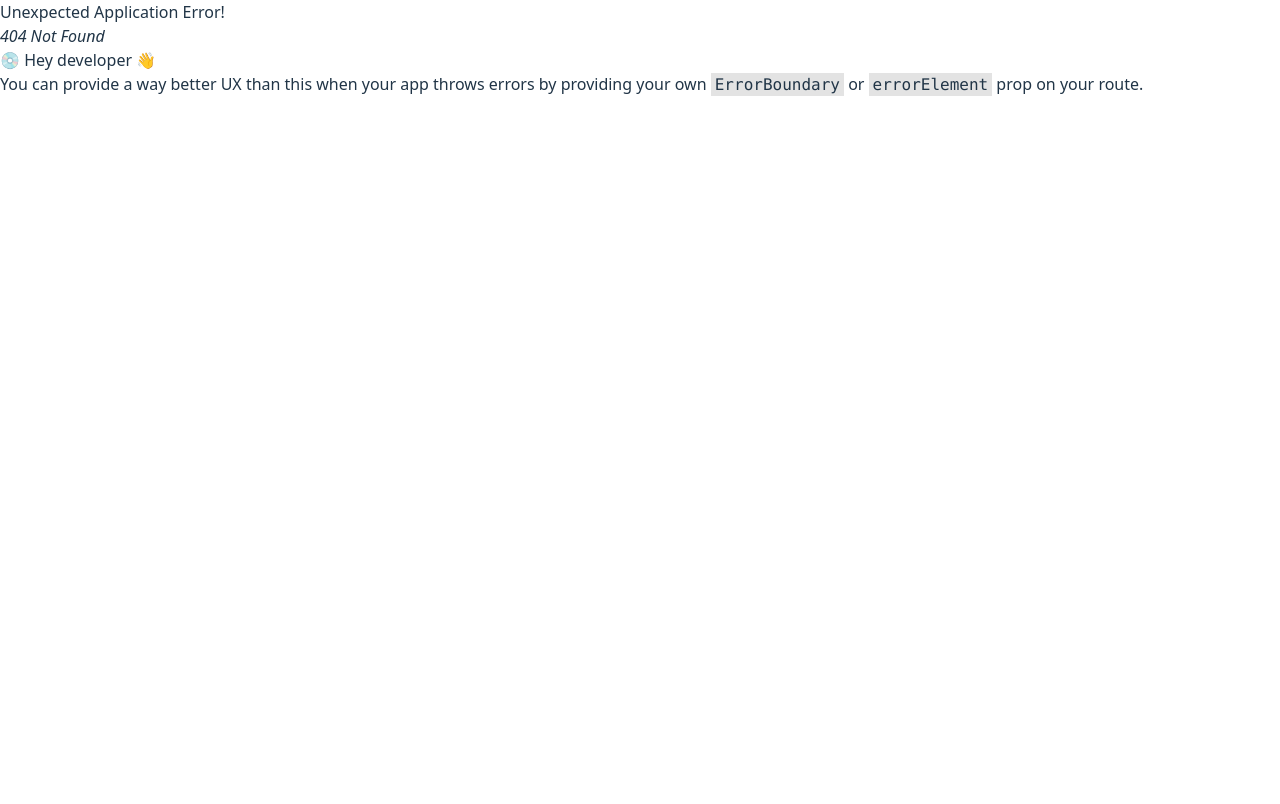
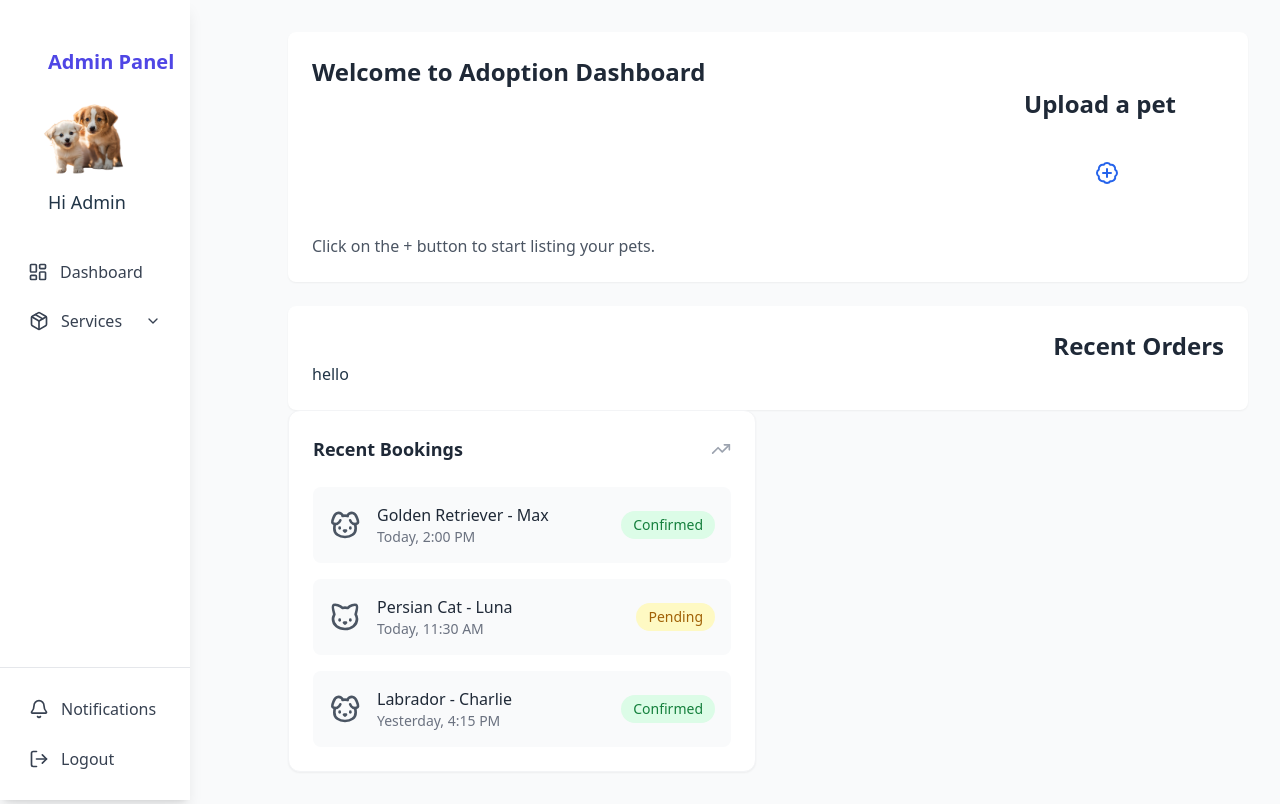
Before and after one commit to anupdangi21/PetSaathi, a React (Vite) app in the folder Frontend/: page /dashboard/adoption in a window 1280 px wide. Before the commit this address had no page. Built offline with nearby package versions, Linux system fonts and the light colour scheme.

Commit message:
analytics added on dashboard

```diff
--- a/Frontend/src/Components/aside.jsx
+++ b/Frontend/src/Components/aside.jsx
@@ -46,7 +46,7 @@ const Aside = () => {
 
         <nav className="mt-8">
           <div className="px-4">
-            <a href="" className="flex items-center space-x-3 text-gray-700 p-3 rounded-lg hover:bg-indigo-50 hover:text-indigo-600 transition-colors">
+            <a href="/dashboard" className="flex items-center space-x-3 text-gray-700 p-3 rounded-lg hover:bg-indigo-50 hover:text-indigo-600 transition-colors">
               <LayoutDashboard size={20} />
               {<span>Dashboard</span>}
             </a>
@@ -68,7 +68,7 @@ const Aside = () => {
                   {services.map((service) => (
                     <a
                       key={service.name}
-                      href="#"
+                      href="/dashboard/adoption"
                       className="flex items-center space-x-3 text-gray-600 p-2 rounded-lg hover:bg-indigo-50 hover:text-indigo-600 transition-colors"
                     >
                       {service.icon && <service.icon size={18} />}
--- a/Frontend/src/Routers/Router.jsx
+++ b/Frontend/src/Routers/Router.jsx
@@ -12,6 +12,7 @@ import Adoption from "../Services/Adoption";
 import Hostel from "../Services/Hostel";
 import Training from "../Services/PetTraining";
 import Lostfound from "../Services/lostfound";
+import AdminAdoption from "../admin/Adoption"
 
 function AppRouter() {
   const router = createBrowserRouter([
@@ -63,6 +64,10 @@ function AppRouter() {
       path: "/vendor/register",
       element: <Vregister />,
     },
+    {
+      path:"/dashboard/adoption",
+      element: <AdminAdoption />
+    }
   ]);
 
   return (
--- /dev/null
+++ b/Frontend/src/admin/Adoption.jsx
@@ -0,0 +1,101 @@
+
+import Aside from "../Components/aside"
+import React, { useState } from 'react';
+import {
+    BadgePlus,
+    LayoutDashboard,
+    Package,
+    Heart,
+    Home,
+    ShoppingBag,
+    ChevronDown,
+    Bell,
+    LogOut,
+    Menu,
+    Users,
+    Star,
+    Calendar,
+    TrendingUp,
+    DogIcon,
+    CatIcon,
+    MessageSquare,
+  } from 'lucide-react';
+
+const Adoption = () => {
+
+    const [isSidebarOpen, setIsSidebarOpen] = useState(true);
+  return (
+    <div className="min-h-screen bg-gray-50 flex">
+    <aside>
+        <Aside />
+    </aside>
+
+    <main className={`flex-1 ${isSidebarOpen ? 'ml-64' : 'ml-20'} transition-all duration-300 p-8`}>
+        <div className="bg-white rounded-lg shadow-sm p-6">
+          <h2 className="text-2xl font-semibold text-gray-800 ">Welcome to Adoption Dashboard</h2>
+          <h3 className=" grid ml text-2xl font-semibold text-gray-800 place-items-end mr-12">Upload a pet
+          <button className=" grid bg-white text-blue-600 px-6 py-2 rounded-lg font-semibold hover:bg-blue-50 place-items-end m-8">
+            <BadgePlus />
+          </button>
+          </h3>
+          <p className="mt-2 text-gray-600 ">Click on the + button to start listing your pets.</p>
+        </div>
+        <div className="bg-white rounded-lg shadow-sm p-6 mt-6">
+          <h2 className=" grid ml text-2xl font-semibold text-gray-800 place-items-end">Recent Orders </h2>
+          <p classname="grid mt-2 place-items-end ">hello</p>
+        </div>
+        <div className="grid grid-cols-1 lg:grid-cols-2 gap-6">
+          {/* Recent Bookings */}
+          <div className="bg-white rounded-xl shadow-sm border border-gray-100 p-6">
+            <div className="flex items-center justify-between mb-6">
+              <h2 className="text-lg font-semibold text-gray-800">Recent Bookings</h2>
+              <TrendingUp className="h-5 w-5 text-gray-400" />
+            </div>
+            <div className="space-y-4">
+              {[
+                {
+                  name: "Golden Retriever - Max",
+                  date: "Today, 2:00 PM",
+                  status: "Confirmed",
+                  icon: DogIcon
+                },
+                {
+                  name: "Persian Cat - Luna",
+                  date: "Today, 11:30 AM",
+                  status: "Pending",
+                  icon: CatIcon
+                },
+                {
+                  name: "Labrador - Charlie",
+                  date: "Yesterday, 4:15 PM",
+                  status: "Confirmed",
+                  icon: DogIcon
+                }
+              ].map((booking, index) => (
+                <div key={index} className="flex items-center justify-between p-4 bg-gray-50 rounded-lg">
+                  <div className="flex items-center space-x-4">
+                    <booking.icon className="h-8 w-8 text-gray-600" />
+                    <div>
+                      <p className="font-medium text-gray-800">{booking.name}</p>
+                      <p className="text-sm text-gray-500">{booking.date}</p>
+                    </div>
+                  </div>
+                  <span className={`px-3 py-1 rounded-full text-sm font-medium ${
+                    booking.status === 'Confirmed' ? 'bg-green-100 text-green-700' : 'bg-yellow-100 text-yellow-700'
+                  }`}>
+                    {booking.status}
+                  </span>
+                </div>
+              ))}
+            </div>
+          </div>
+          </div>
+      </main>
+
+        </div>
+
+
+  )
+}
+
+export default Adoption
--- a/Frontend/src/admin/dashboard.jsx
+++ b/Frontend/src/admin/dashboard.jsx
@@ -3,15 +3,11 @@ import Aside from "../Components/aside"
 
 import React, { useState } from 'react';
 import {
-  LayoutDashboard,
-  Package,
   Heart,
-  Home,
-  ShoppingBag,
-  ChevronDown,
-  Bell,
-  LogOut,
-  Menu
+  Users,
+  Star,
+  Calendar,
+
 } from 'lucide-react';
 
 const AdminDashboard=()=> {
@@ -25,9 +21,50 @@ const AdminDashboard=()=> {
       </aside>
       {/* Main Content */}
       <main className={`flex-1 ${isSidebarOpen ? 'ml-64' : 'ml-20'} transition-all duration-300 p-8`}>
-        <div className="bg-white rounded-lg shadow-sm p-6">
-          <h2 className="text-2xl font-semibold text-gray-800 ">Welcome to Dashboard</h2>
-          <p className="mt-2 text-gray-600 ">Select an option from the sidebar to get started.</p>
+      <div className="grid grid-cols-1 md:grid-cols-2 lg:grid-cols-4 gap-6 mb-8">
+          <div className="bg-white rounded-xl shadow-sm p-6 border border-gray-100">
+            <div className="flex items-center justify-between mb-4">
+              <div className="bg-blue-50 p-3 rounded-lg">
+                <Users className="h-6 w-6 text-blue-500" />
+              </div>
+              <span className="text-sm font-medium text-green-500">+12.5%</span>
+            </div>
+            <h3 className="text-2xl font-bold text-gray-900">1,482</h3>
+            <p className="text-sm text-gray-500">Total Adoptions</p>
+          </div>
+
+          <div className="bg-white rounded-xl shadow-sm p-6 border border-gray-100">
+            <div className="flex items-center justify-between mb-4">
+              <div className="bg-purple-50 p-3 rounded-lg">
+                <Star className="h-6 w-6 text-purple-500" />
+              </div>
+              <span className="text-sm font-medium text-green-500">+8.2%</span>
+            </div>
+            <h3 className="text-2xl font-bold text-gray-900">4.8</h3>
+            <p className="text-sm text-gray-500">Average Rating</p>
+          </div>
+
+          <div className="bg-white rounded-xl shadow-sm p-6 border border-gray-100">
+            <div className="flex items-center justify-between mb-4">
+              <div className="bg-pink-50 p-3 rounded-lg">
+                <Heart className="h-6 w-6 text-pink-500" />
+              </div>
+              <span className="text-sm font-medium text-green-500">+24.3%</span>
+            </div>
+            <h3 className="text-2xl font-bold text-gray-900">892</h3>
+            <p className="text-sm text-gray-500">Pets Available</p>
+          </div>
+
+          <div className="bg-white rounded-xl shadow-sm p-6 border border-gray-100">
+            <div className="flex items-center justify-between mb-4">
+              <div className="bg-orange-50 p-3 rounded-lg">
+                <Calendar className="h-6 w-6 text-orange-500" />
+              </div>
+              <span className="text-sm font-medium text-green-500">+18.7%</span>
+            </div>
+            <h3 className="text-2xl font-bold text-gray-900">245</h3>
+            <p className="text-sm text-gray-500">Monthly Bookings</p>
+          </div>
         </div>
         <div className="bg-white rounded-lg shadow-sm p-6 mt-6">
           <h2 className=" grid ml text-2xl font-semibold text-gray-800 place-items-end">Recent Orders </h2>
```
Also changed, not shown: 1 other file (tests, documents, lock files or other folders).
